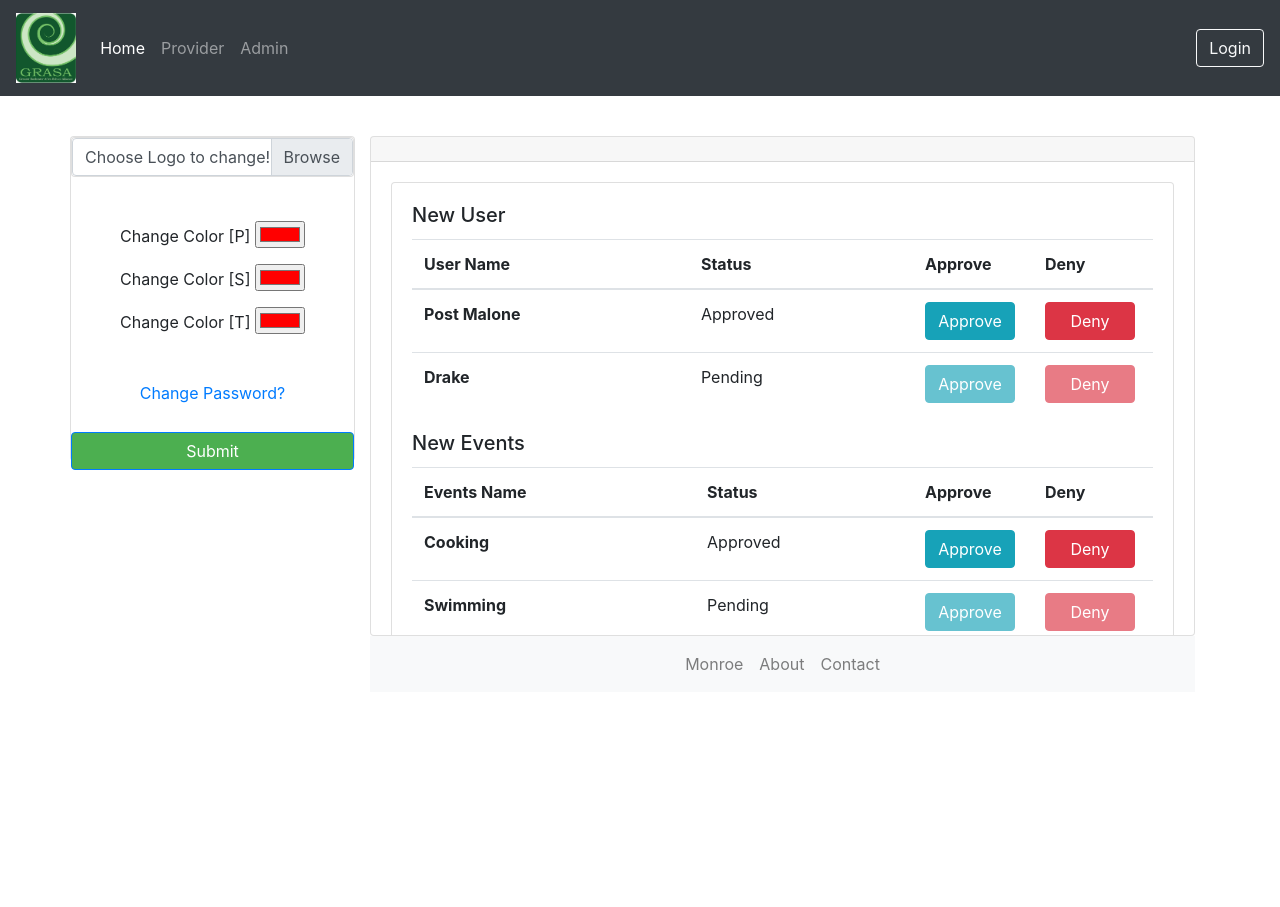
After one commit to jwflory/django-rit-grasa, a PHP site: page /admin.php in a window 1280 px wide. The commit adds this page. Shown: the top 907 px of the page. Run offline with PHP 8.4, Linux system fonts and the light colour scheme.

Commit message:
Added Admin Page
Added Admin Page

```diff
--- /dev/null
+++ b/fontend/admin.php
@@ -0,0 +1,150 @@
+<?php include 'header.php';?>
+
+<div class="container home-container">
+    <div class="row">
+    <!-- most outer row-->
+        <div class="col-3">
+        <!--Left Content-->
+
+            <div class="row">
+
+            <!-- Left outer row -->
+            <div class="card filter-card" style="width:100%">
+
+            <div class="card event-page-card">
+
+                  <div class="input-group">
+
+                      <div class="custom-file">
+                        <input type="file" class="custom-file-input" id="inputGroupFile01"
+                          aria-describedby="inputGroupFileAddon01">
+
+                        <label class="custom-file-label" for="inputGroupFile01"> Choose Logo to change! </label>
+                      </div>
+                    </div>
+
+            </div>
+
+				</br>
+			<div class="card-body text-center d-flex justify-content-center align-items-center flex-column">
+				<p>Change Color [P]
+					<input type="color" value="#ff0000">
+				</p>
+
+				<p>Change Color [S]
+					<input type="color" value="#ff0000">
+				</p>
+
+				<p>Change Color [T]
+					<input type="color" value="#ff0000">
+				</p>
+				</br>
+				<div>
+                        <button type="button" class="btn btn-link">Change Password? </button>
+                    </div>
+			</div>
+
+				<input class="btn btn-primary" type="submit" value="Submit">
+
+		</div>
+	</div>
+
+</div>
+
+	<div class="col-9">
+        <!--Right Content-->
+            <div class="card program-list-card">
+              <div class="card-header">
+              </div>
+              <div class="card-body program-list-card-body">
+                <!--New User Approval-->
+					<div class="card event-card" id="event1">
+                      <div class="card-body">
+                        <h5 class="card-title">New User</h5>
+                        <table class="table table-hover">
+							<thead>
+							<tr>
+							  <th scope="col">User Name</th>
+							  <th scope="col">Status</th>
+							  <th scope="col" class="list-header-fix">Approve</th>
+							  <th scope="col" class="list-header-fix">Deny</th>
+							</tr>
+						  </thead>
+						  <tbody class="provider-program-list">
+							<tr>
+							  <th scope="row">Post Malone</th>
+							  <td>Approved</td>
+							  <td><button type="button" class="btn btn-info">Approve</button></td>
+							  <td><button type="button" class="btn btn-danger">Deny</button></td>
+							</tr>
+							<tr class="warning">
+							  <th scope="row">Drake</th>
+							  <td>Pending</td>
+							  <td><button type="button" class="btn btn-info disabled">Approve</button></td>
+							  <td><button type="button" class="btn btn-danger disabled">Deny</button></td>
+							</tr>
+						  </tbody>
+						</table>
+
+					<!--New Events Approval-->
+                        <h5 class="card-title">New Events</h5>
+                        <table class="table table-hover">
+							<thead>
+							<tr>
+							  <th scope="col">Events Name</th>
+							  <th scope="col">Status</th>
+							  <th scope="col" class="list-header-fix">Approve</th>
+							  <th scope="col" class="list-header-fix">Deny</th>
+							</tr>
+						  </thead>
+						  <tbody class="provider-program-list">
+							<tr>
+							  <th scope="row">Cooking</th>
+							  <td>Approved</td>
+							  <td><button type="button" class="btn btn-info">Approve</button></td>
+							  <td><button type="button" class="btn btn-danger">Deny</button></td>
+							</tr>
+							<tr class="warning">
+							  <th scope="row">Swimming</th>
+							  <td>Pending</td>
+							  <td><button type="button" class="btn btn-info disabled">Approve</button></td>
+							  <td><button type="button" class="btn btn-danger disabled">Deny</button></td>
+							</tr>
+						  </tbody>
+						</table>
+
+					<!--Edit Events-->
+						<h5 class="card-title">Edit Events</h5>
+                        <table class="table table-hover">
+							<thead>
+							<tr>
+							  <th scope="col">Events Name</th>
+							  <th scope="col">Status</th>
+							  <th scope="col" class="list-header-fix">Approve</th>
+							  <th scope="col" class="list-header-fix">Deny</th>
+							</tr>
+						  </thead>
+						  <tbody class="provider-program-list">
+							<tr>
+							  <th scope="row">Martial Arts</th>
+							  <td>Approved</td>
+							  <td><button type="button" class="btn btn-info">Approve</button></td>
+							  <td><button type="button" class="btn btn-danger">Deny</button></td>
+							</tr>
+							<tr class="warning">
+							  <th scope="row">Sports</th>
+							  <td>Pending</td>
+							  <td><button type="button" class="btn btn-info disabled">Approve</button></td>
+							  <td><button type="button" class="btn btn-danger disabled">Deny</button></td>
+							</tr>
+						  </tbody>
+						</table>
+
+               </div>
+            </div>
+        </div>
+
+	</div>
+
+
+<?php include 'footer.php';?>
--- a/fontend/styles/style.css
+++ b/fontend/styles/style.css
@@ -13,7 +13,7 @@ body{
 }
 
 /*Home Styles*/
-.home-container, .event-container{
+.home-container, .event-container {
     margin-top: 40px;
 }
 #gmap_canvas{
@@ -254,3 +254,8 @@ body{
 i.fa{
     width:30px;
 }
+
+/*style for Admin page submit button*/
+.home-container input[type=submit]{
+	background-color: #4CAF50;
+}
```
